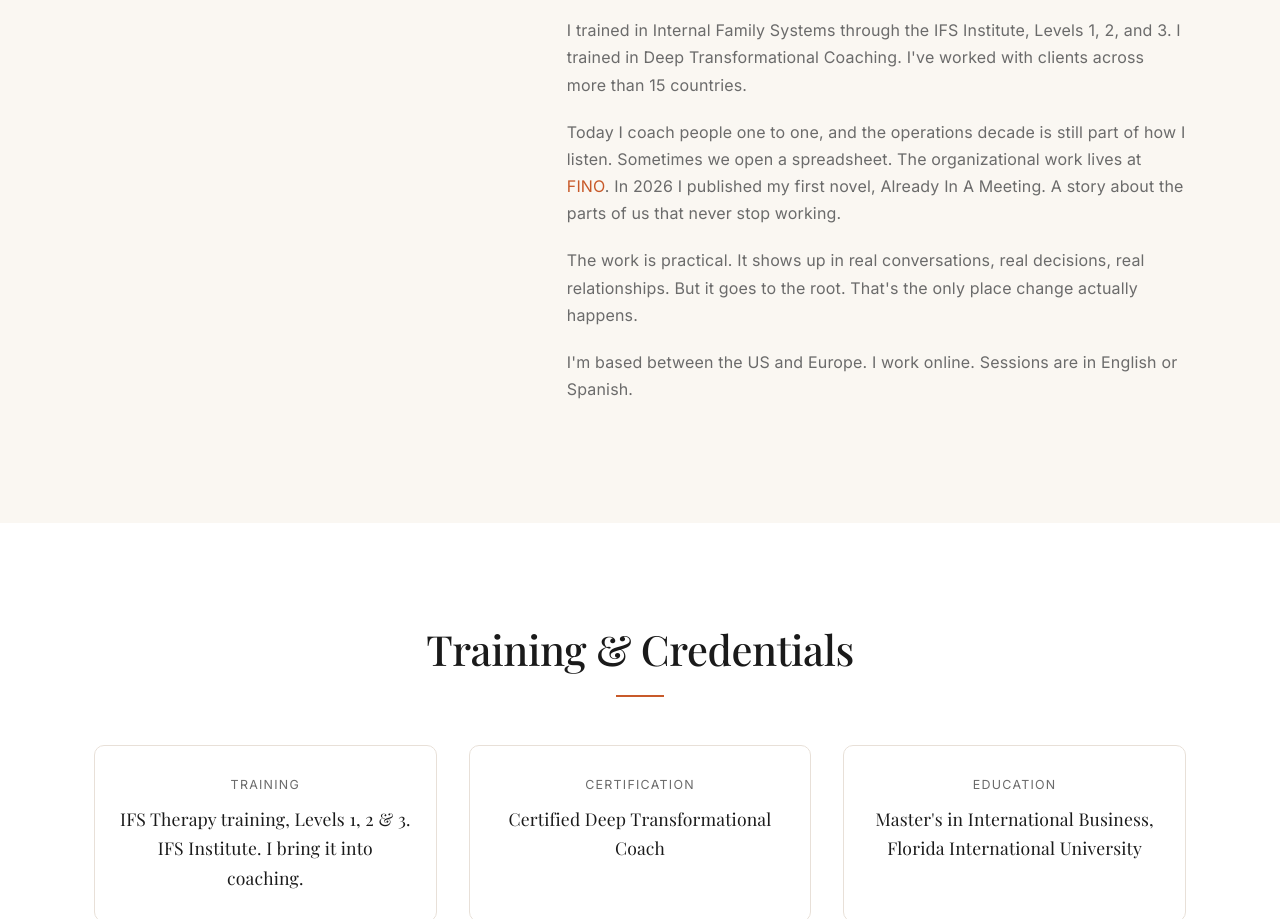
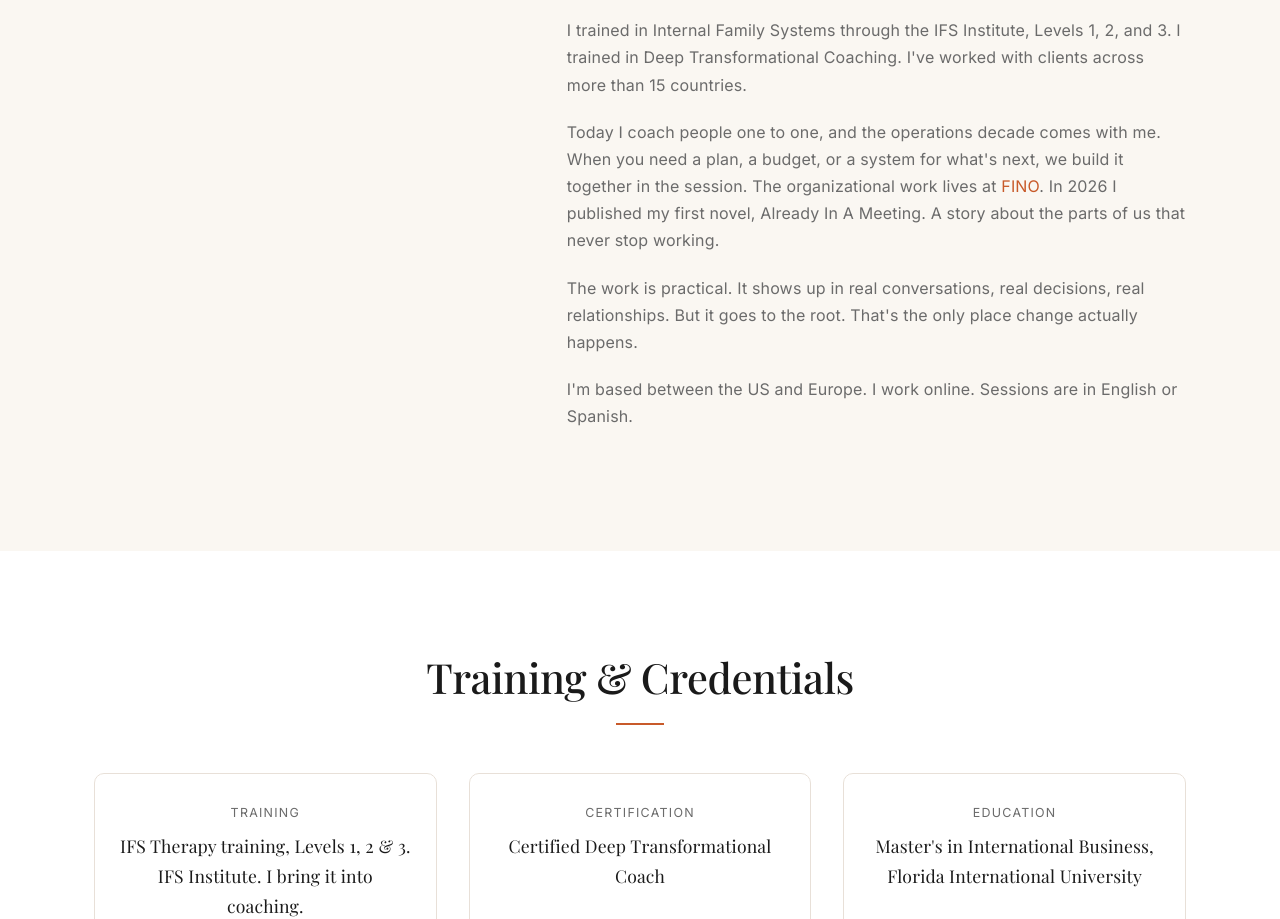
Before and after one commit to AnnaIFS/annamilaeva.com, a plain HTML site: page about.html in a window 1280 px wide. Shown: the part 1085-2004 px from the top of the page. Drawn offline with nearby package versions, Linux system fonts and the light colour scheme; a web font is replaced by a local one.

Commit message:
Say plainly what the operations years bring to sessions
Co-Authored-By: Claude Opus 5.5 <noreply@anthropic.com>

```diff
--- a/about.html
+++ b/about.html
@@ -133,7 +133,7 @@
 
           <p>I trained in Internal Family Systems through the IFS Institute, Levels 1, 2, and 3. I trained in Deep Transformational Coaching. I've worked with clients across more than 15 countries.</p>
 
-          <p>Today I coach people one to one, and the operations decade is still part of how I listen. Sometimes we open a spreadsheet. The organizational work lives at <a data-umami-event="fino-click" href="https://www.fino.website" target="_blank" rel="noopener noreferrer" class="fino-link">FINO</a>. In 2026 I published my first novel, <a href="book">Already In A Meeting</a>. A story about the parts of us that never stop working.</p>
+          <p>Today I coach people one to one, and the operations decade comes with me. When you need a plan, a budget, or a system for what's next, we build it together in the session. The organizational work lives at <a data-umami-event="fino-click" href="https://www.fino.website" target="_blank" rel="noopener noreferrer" class="fino-link">FINO</a>. In 2026 I published my first novel, <a href="book">Already In A Meeting</a>. A story about the parts of us that never stop working.</p>
 
           <p>The work is practical. It shows up in real conversations, real decisions, real relationships. But it goes to the root. That's the only place change actually happens.</p>
 
```
Also changed, not shown: index.html (+1 -1 lines).
